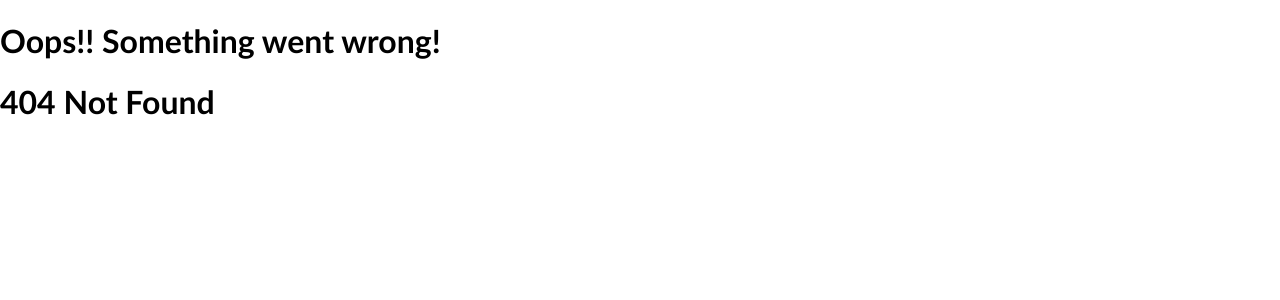
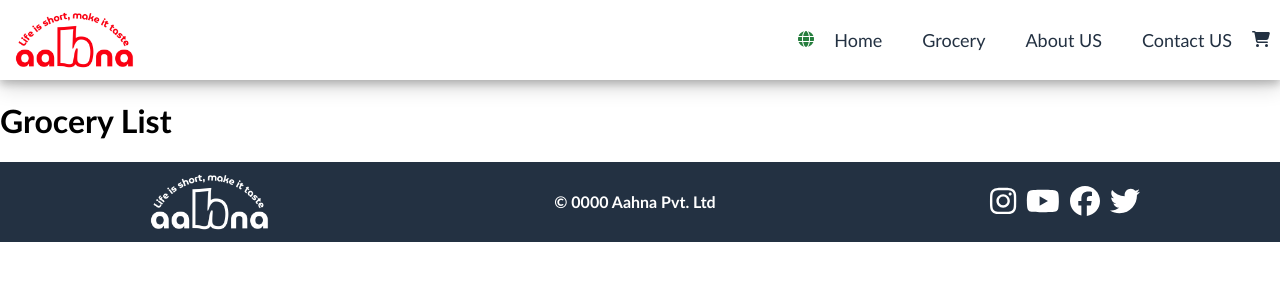
Before and after one commit to hajivalid/Aahna-Foods, a React (Vite) app: page /grocery in a window 1280 px wide. Before the commit this address had no page. Shown: the top 300 px of the page. Built offline with nearby package versions, Linux system fonts and the light colour scheme.

Commit message:
Optimizing and lazy loading

```diff
--- a/src/App.js
+++ b/src/App.js
@@ -1,14 +1,17 @@
-import React from 'react';
+import React, { Suspense, lazy } from 'react';
 import ReactDOM from 'react-dom/client';
 import Header from './components/Header/Header';
 import Body from './components/Body';
 import Footer from './components/Footer';
 import { createBrowserRouter, RouterProvider, Outlet } from 'react-router-dom';
-import AboutUs from './components/AboutUs';
+//import AboutUs from './components/AboutUs';
 import Error from './components/Error';
 import ContactUs from './components/ContactUs';
 import RestaurantMenu from './components/RestaurantMenu/RestaurantMenu';
+//import Grocery from './components/Grocery';
 
+const Grocery = lazy(()=> import('./components/Grocery'));
+const AboutUs = lazy(()=> import('./components/AboutUs'));
 
 const AppLayout = () =>{
     return(
@@ -26,8 +29,9 @@ const appRouter = createBrowserRouter([
     element: <AppLayout />,
     children: [
       { path: "/", element: <Body /> },
-      { path: "/about", element: <AboutUs /> },
+      { path: "/about", element: <Suspense fallback={<h3>Loading...</h3>}><AboutUs /></Suspense> },
       { path: "/contact", element: <ContactUs /> },
+      {path: "/grocery", element: <Suspense fallback={<h2>Loading...</h2>}><Grocery/></Suspense>},
       { path: "/restaurant/:resid", element: <RestaurantMenu/>}
     ],
     errorElement: <Error/>
--- /dev/null
+++ b/src/components/Grocery.js
@@ -0,0 +1,6 @@
+const Grocery = () =>{
+    return (
+        <h1>Grocery List</h1>
+    );
+};
+export default Grocery;
--- a/src/components/Header/Header.js
+++ b/src/components/Header/Header.js
@@ -15,6 +15,7 @@ const Header = () =>{
                 <ul className="nav">
                     <li className={`list-item onlineStatus ${signalIcon}`}><FontAwesomeIcon icon={faGlobe}/></li>
                     <li className="list-item"><Link to='/'>Home</Link></li>
+                    <li className="list-item"><Link to='/grocery'>Grocery</Link></li>
                     <li className="list-item"><Link to='/about'>About US</Link></li>
                     <li className="list-item"> <Link to='/contact'>Contact US</Link></li>
                     <li className="list-item cartIcon"><FontAwesomeIcon icon={faShoppingCart}/></li>
```
